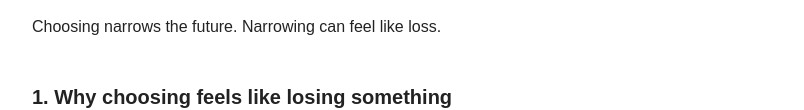
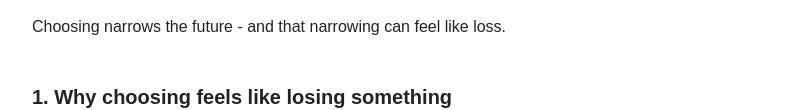
Before and after one commit to mozartltv-creator/ms-21-why-does-choosing-feel-like-losing-something-even-when-its-right, a plain HTML site: page index.html in a window 1280 px wide. Shown: the part 471-581 px from the top of the page, without its empty margins (228-1032 px from the left). Drawn offline with Linux system fonts and the light colour scheme.

Commit message:
Update index.html

```diff
--- a/index.html
+++ b/index.html
@@ -55,7 +55,7 @@ a {
 
 <p>Every decision removes alternative paths. Even when the chosen direction is correct or aligned, the mind still registers what is no longer available.</p>
 
-<p>Choosing narrows the future. Narrowing can feel like loss.</p>
+<p>Choosing narrows the future - and  that narrowing can feel like loss.</p>
 
 <h2>1. Why choosing feels like losing something</h2>
 
```
